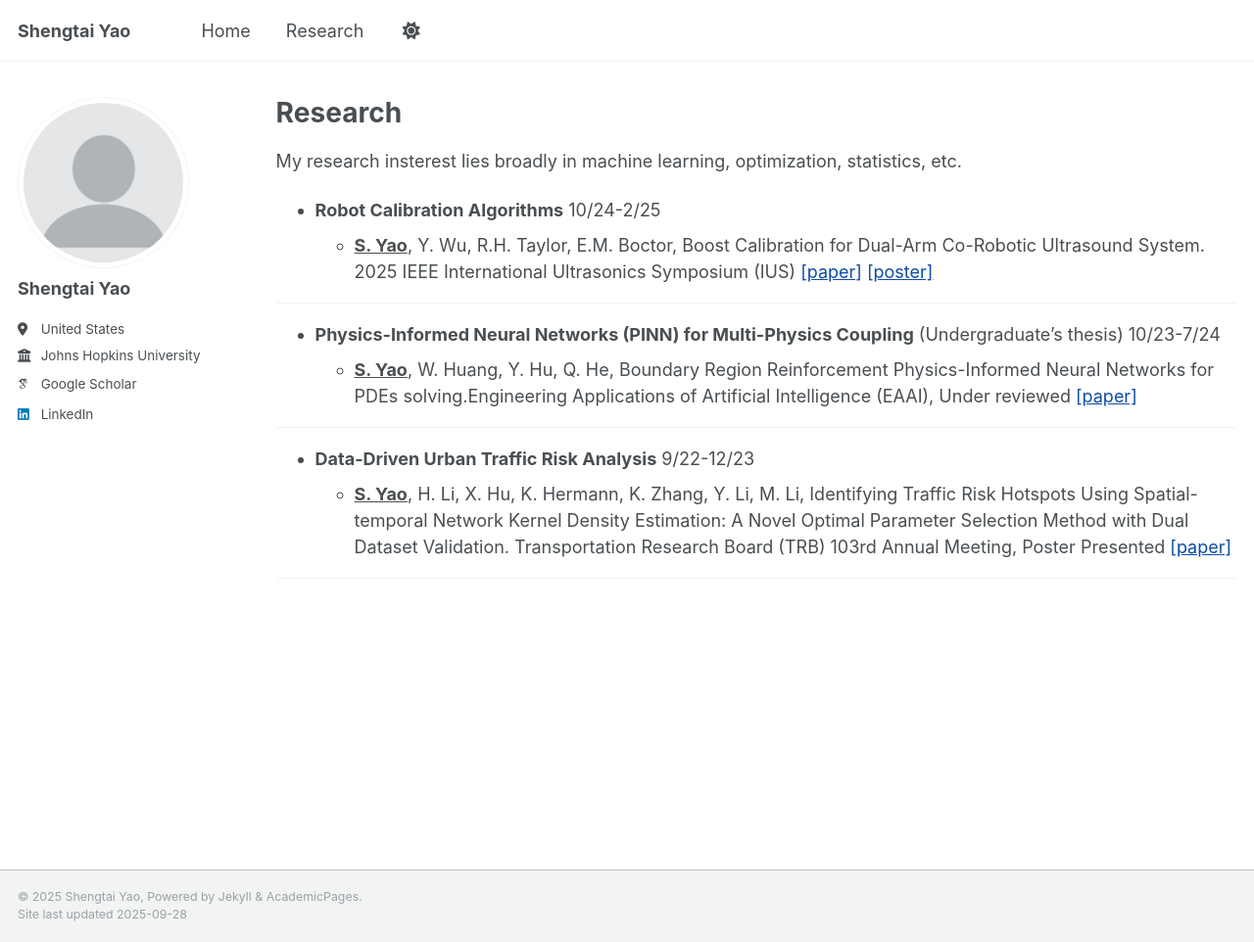
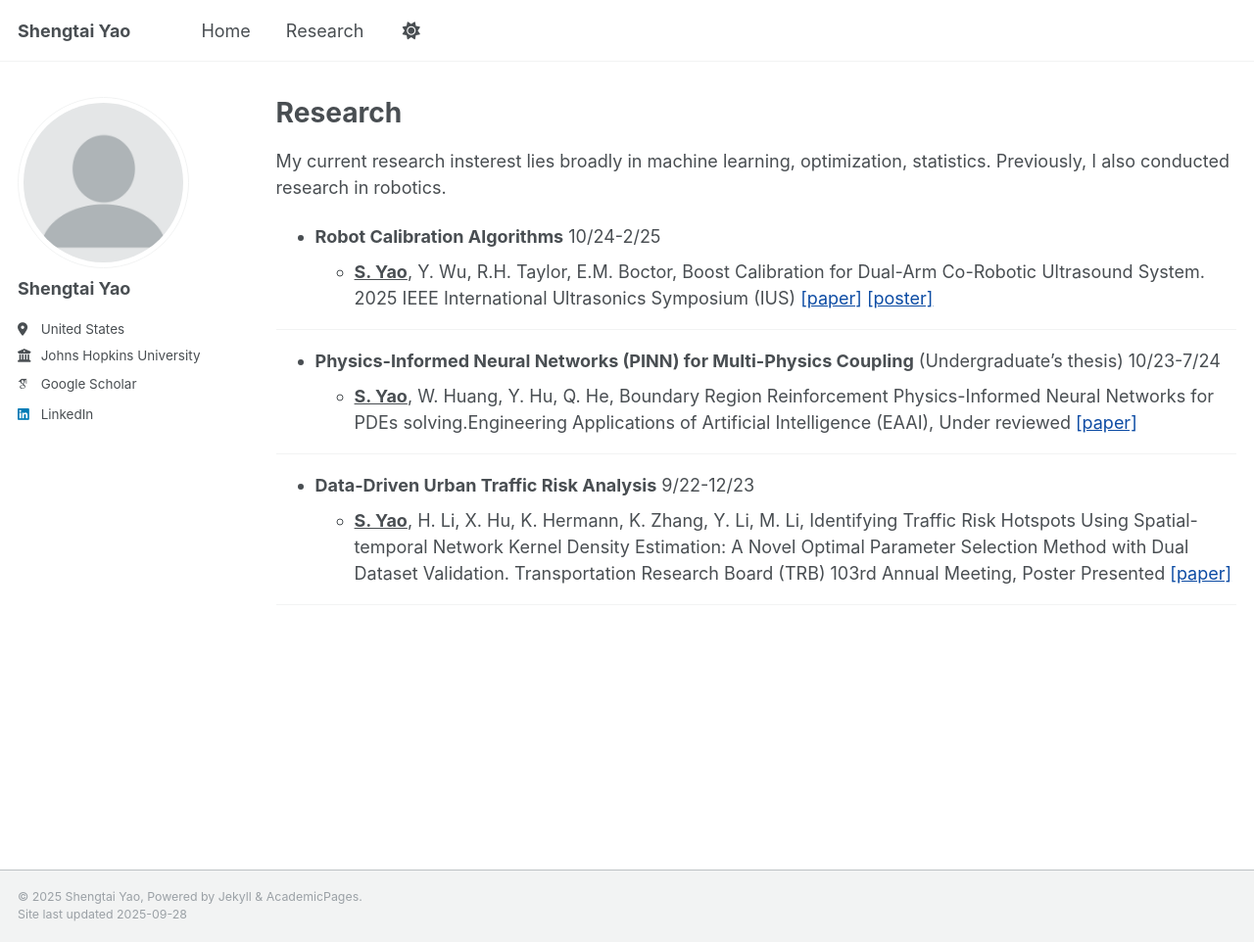
Before and after one commit to Yaoshengtai/Yaoshengtai.github.io, a Jekyll site: the page built from _pages/research.md, in a window 1280 px wide and 962 px high. Shown: the whole window at 98% size. Built offline with Jekyll 4.4.1, drawn with Linux system fonts in a browser that asks for light colours; some web fonts are replaced.

Commit message:
Update research.md

```diff
--- a/_pages/research.md
+++ b/_pages/research.md
@@ -6,8 +6,7 @@ author_profile: true
 
 ---
 
-My research insterest lies broadly in machine learning, optimization, statistics, etc.
-
+My current research insterest lies broadly in machine learning, optimization, statistics. Previously, I also conducted research in robotics.
 - **Robot Calibration Algorithms** 10/24-2/25
   - <span style="font-weight:bold; text-decoration:underline;">S. Yao</span>, Y. Wu, R.H. Taylor, E.M. Boctor, Boost Calibration for Dual-Arm Co-Robotic Ultrasound System. 2025 IEEE International Ultrasonics Symposium (IUS)  [\[paper\]](/files/paper/Boost_Calibration_final.pdf) [\[poster\]](/files/poster/Poster_boost_cali.pdf)
 
```
